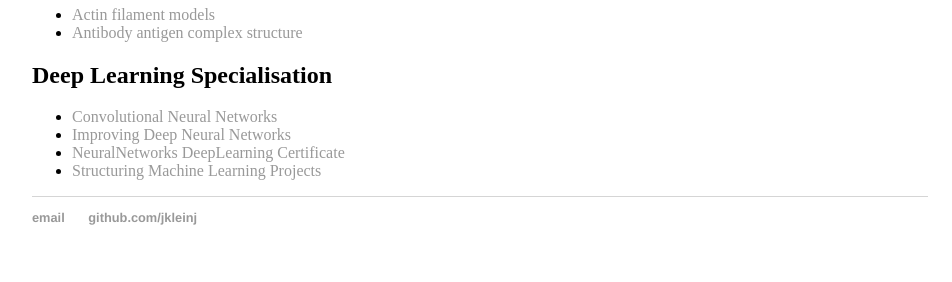
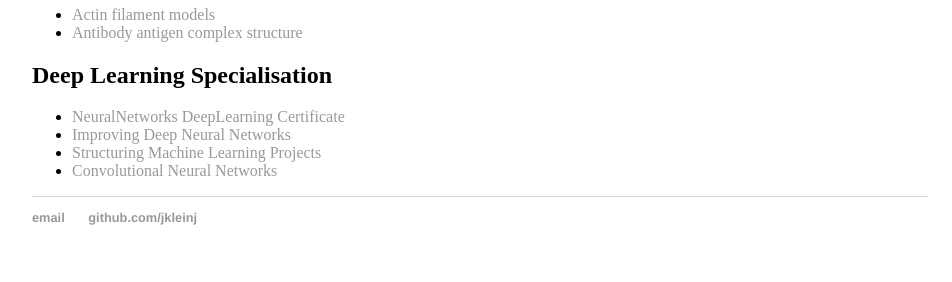
Before and after one commit to jkleinj/jkleinj.github.io, a Jekyll site: the page built from index.md, in a window 1280 px wide. Shown: the part 865-1147 px from the top of the page, without its empty margins (160-1112 px from the left). Built offline with Jekyll 4.4.1, drawn with Linux system fonts in a browser that asks for light colours.

```diff
--- a/index.md
+++ b/index.md
@@ -30,7 +30,7 @@ can be downloaded via the REST API:
 * [Antibody antigen complex structure](http://www.rcsb.org/pdb/explore/explore.do?structureId=1f3r)
 
 ## Deep Learning Specialisation
+* [NeuralNetworks DeepLearning Certificate](https://github.com/jkleinj/jkleinj.github.io/blob/master/docs/NeuralNetworks_DeepLearning_Certificate.pdf)
+* [Improving Deep Neural Networks](https://github.com/jkleinj/jkleinj.github.io/blob/master/docs/ImprovingDeepNeuralNetworks_Certificate.pdf)
+* [Structuring Machine Learning Projects](https://github.com/jkleinj/jkleinj.github.io/blob/master/docs/StructuringMachineLearningProjects_Certificate.pdf)
 * [Convolutional Neural Networks](https://github.com/jkleinj/jkleinj.github.io/blob/master/docs/ConvolutionalNeuralNetworks_Certificate.pdf)
-* [Improving Deep Neural Networks](https://github.com/jkleinj/jkleinj.github.io/blob/master/docs/ImprovingDeepNeuralNetworks_Certificate.pdf)
-* [NeuralNetworks DeepLearning Certificate](https://github.com/jkleinj/jkleinj.github.io/blob/master/docs/NeuralNetworks_DeepLearning_Certificate.pdf)
-* [Structuring Machine Learning Projects](https://github.com/jkleinj/jkleinj.github.io/blob/master/docs/StructuringMachineLearningProjects_Certificate.pdf)
```
